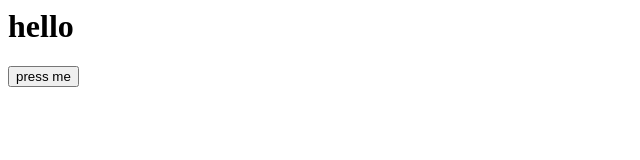
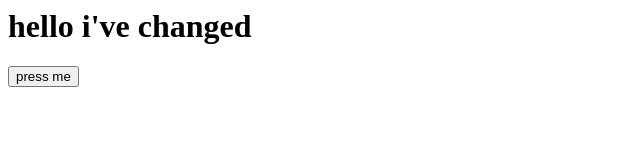
Before and after one commit to grtld/hardhack, a plain HTML site: page index.html in a window 1280 px wide. Shown: the whole page, without its empty margins (0-640 px from the left). Drawn offline with Linux system fonts and the light colour scheme.

Commit message:
Update index.html

```diff
--- a/index.html
+++ b/index.html
@@ -9,11 +9,11 @@
     }
     xhr.open('get', 'https://google.com', true);
     xhr.setRequestHeader('Content-Type', 'application/x-www-form-urlencoded; charset=UTF-8');
-    xhr.send();
-  }*/
+    xhr.send();*/
+  }
 </script>
 
 <html>
-  <h1 id="change">hello</h1>
+  <h1 id="change">hello i've changed</h1>
   <button onClick="press()">press me</button>
 </html>
```
